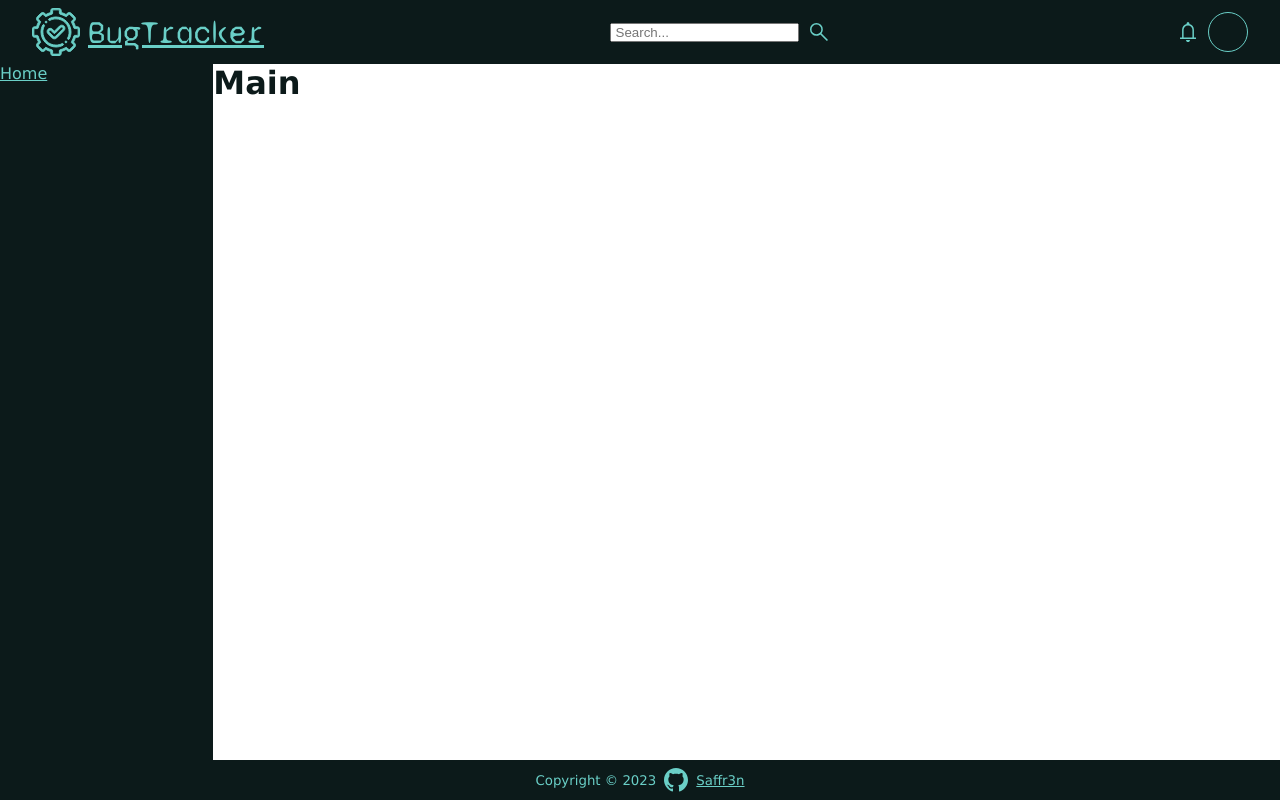
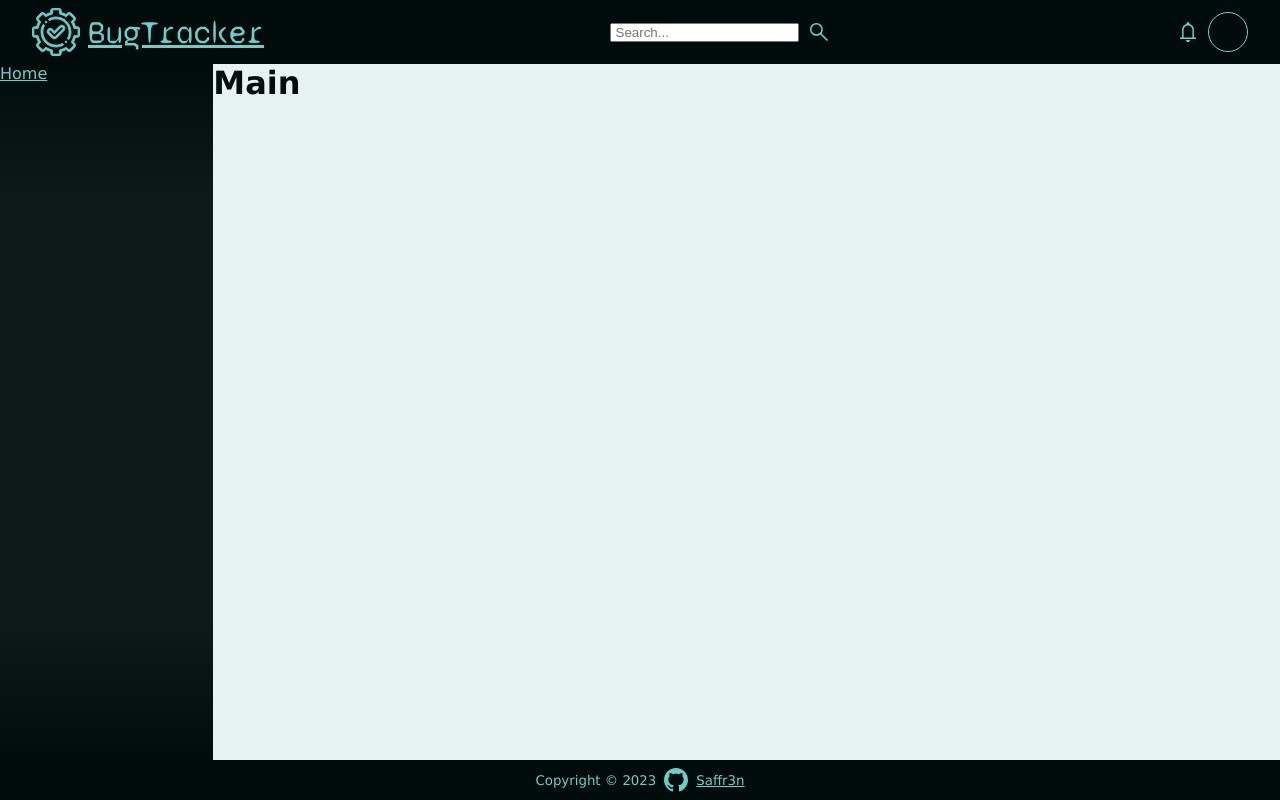
Before and after one commit to Saffr3n/bugtracker-frontend, a React app: page /#/ in a window 1280 px wide. Built offline with nearby package versions, Linux system fonts and the light colour scheme.

Commit message:
Improve color scheme

```diff
--- a/src/assets/_vars.scss
+++ b/src/assets/_vars.scss
@@ -1,2 +1,4 @@
-$dark-teal: #0c1a1a;
+$dark-teal: #000c0c;
+$downy-teal: #0c1a1a;
 $light-teal: #6acfc7;
+$pale-teal: #e6f3f3;
--- a/src/components/footer/footer.scss
+++ b/src/components/footer/footer.scss
@@ -1,7 +1,7 @@
 footer {
+  margin: 0 auto;
   padding: 8px 0;
   grid-area: footer;
-  margin: 0 auto;
 
   & small {
     display: flex;
--- a/src/components/main/main.scss
+++ b/src/components/main/main.scss
@@ -1,7 +1,7 @@
 @import '../../assets/vars';
 
 main {
-  background: white;
+  background: $pale-teal;
   color: $dark-teal;
   grid-area: main;
 }
--- a/src/components/nav/nav.scss
+++ b/src/components/nav/nav.scss
@@ -1,3 +1,11 @@
+@import '../../assets/vars';
+
 nav {
+  background: linear-gradient(
+    to bottom,
+    $dark-teal,
+    $downy-teal 20% 80%,
+    $dark-teal
+  );
   grid-area: nav;
 }
```
